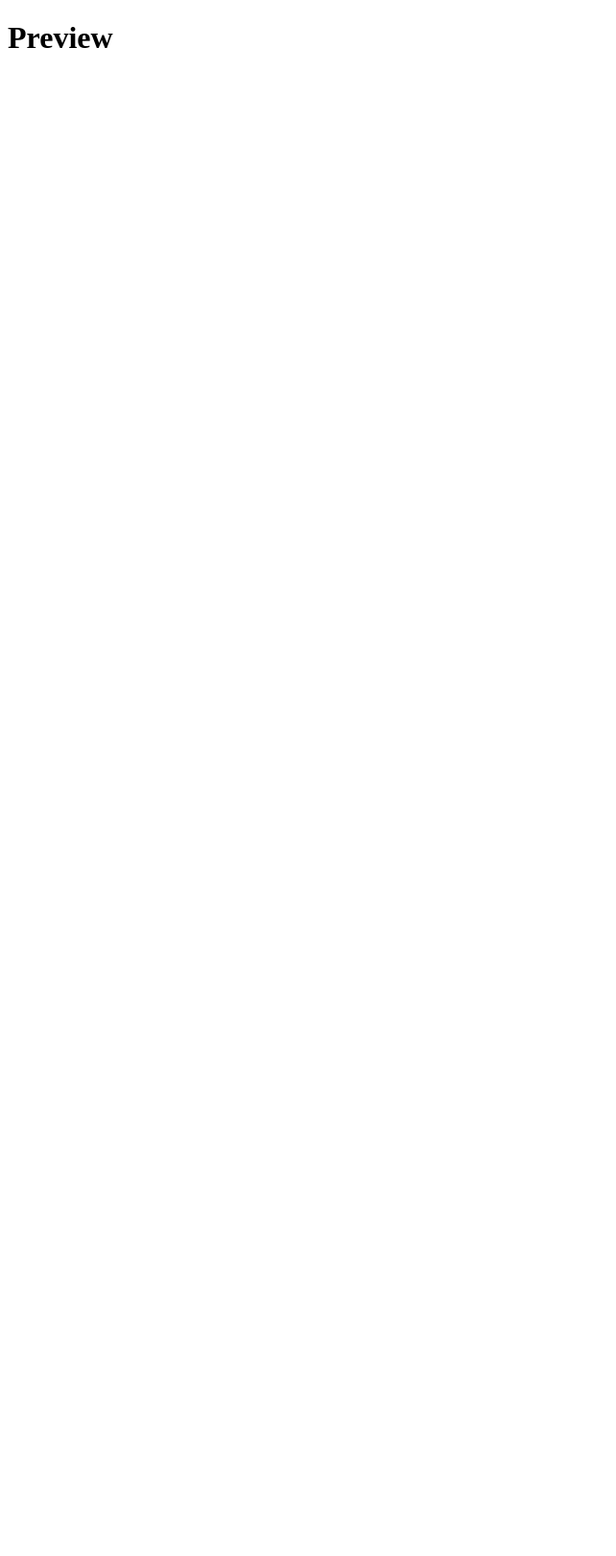
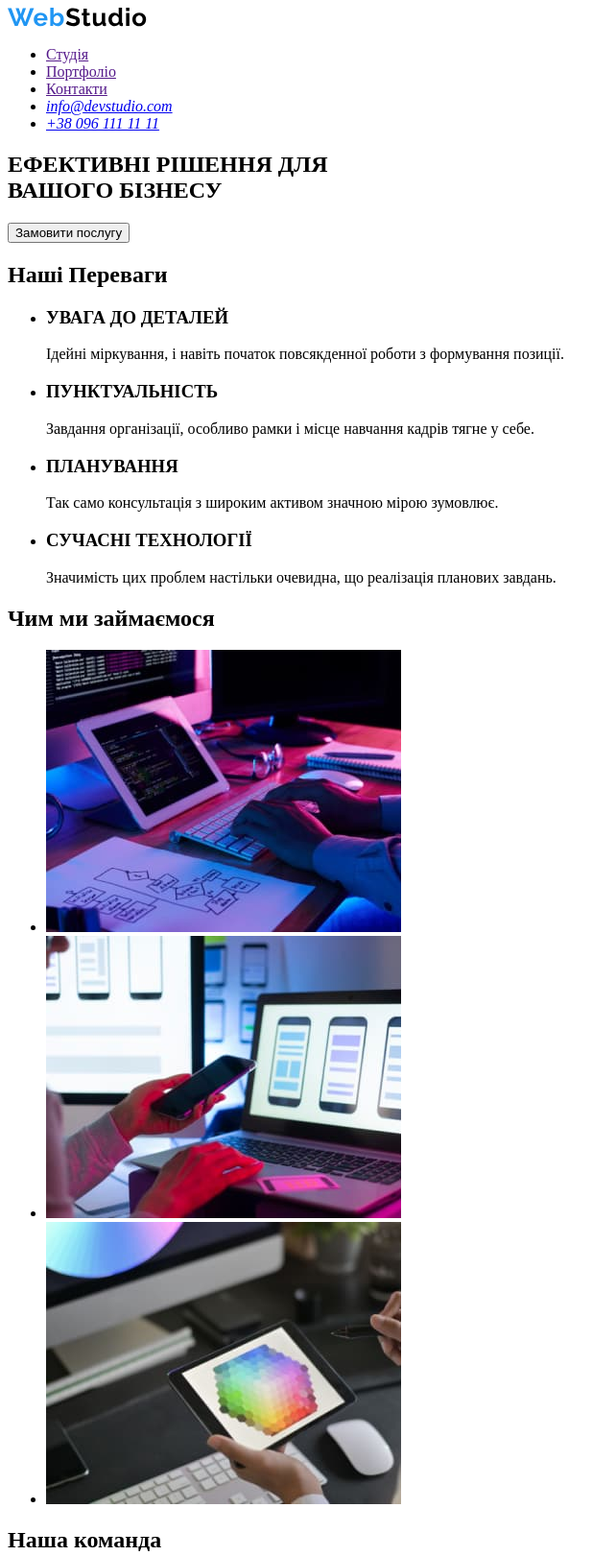
Before and after one commit to stskrypnyk/ProjectX, a plain HTML site: page index.html in a window 1280 px wide. Shown: the top 1621 px of the page at 96% size, without its empty margins (0-642 px from the left). Before the commit the page ends 800 px from the top, so only its background shows below. Drawn offline with Linux system fonts and the light colour scheme.

Commit message:
Homework1

```diff
--- a/index.html
+++ b/index.html
@@ -1,5 +1,5 @@
 <!DOCTYPE html>
-<html lang="en">
+<html lang="uk">
 <head>
     <meta charset="UTF-8">
     <meta http-equiv="X-UA-Compatible" content="IE=edge">
@@ -7,6 +7,92 @@
     <title>Document</title>
 </head>
 <body>
-    <h1>Preview</h1>
+    <header>
+        <nav>
+        <a href="/">
+            <img src="./images/WebStudio.svg" alt="Іконка" />
+        </a>
+
+        <ul>
+            <li><a href="" target="_blank">Студія</a></li>
+            <li><a href="" target="_blank">Портфоліо</a></li>
+            <li><a href="" target="_blank">Контакти</a></li>
+            <address>
+            <li><a href="mailto:info@devstudio.com">info@devstudio.com</a></li>
+            <li><a href="tel:+380961111111">+38 096 111 11 11</a></li>
+            </address>
+        </ul>
+        </nav>
+    </header>
+    <main>
+        <section>
+                <h1>ЕФЕКТИВНІ РІШЕННЯ ДЛЯ <br />ВАШОГО БІЗНЕСУ</h1>
+                <button type="button">Замовити послугу</button>
+        </section>
+
+        <section>
+            <h2>Наші Переваги</h2>
+            <ul>
+                <li>
+                    <h3>УВАГА ДО ДЕТАЛЕЙ</h3>
+                    <p>Ідейні міркування, і навіть початок повсякденної роботи з формування позиції.</p>
+                </li>
+                <li>
+                    <h3>ПУНКТУАЛЬНІСТЬ</h3>
+                    <p>Завдання організації, особливо рамки і місце навчання кадрів тягне у себе.</p>
+                </li>
+                <li>
+                    <h3>ПЛАНУВАННЯ</h3>
+                    <p>Так само консультація з широким активом значною мірою зумовлює.</p>
+                </li>
+                <li>
+                    <h3>СУЧАСНІ ТЕХНОЛОГІЇ</h3>
+                    <p>Значимість цих проблем настільки очевидна, що реалізація планових завдань.</p>
+                </li>
+            </ul>
+        </section>
+
+        <section>
+            <h2>Чим ми займаємося</h2>
+            <ul>
+            <li><img src="./images/box_1.jpg" alt="Картинка 1"></li>
+            <li><img src="./images/box_2.jpg" alt="Картинка 2"></li>
+            <li><img src="./images/box_3.jpg" alt="Картинка 3"></li>
+            </ul>
+        </section>
+
+        <section>
+                <h2>Наша команда</h2>
+                <img src="./images/ihor.jpg" alt="Ігор Дем'яненко" width="270">
+                <h4>Ігор Дем'яненко</h4>
+                <p lang="en">Product Designer</p>
+                </img>
+                <img src="./images/olga.jpg" alt="Ольга Рєпіна" width="270">
+                <h4>Ольга Рєпіна</h4>
+                <p lang="en">Frontend Developer</p>
+                </img>
+                <img src="./images/mykola.jpg" alt="Микола Тарасов" width="270">
+                <h4>Микола Тарасов</h4>
+                <p lang="en">Marketing</p>
+                </img>
+                <img src="./images/mykhailo.jpg" alt="Михайло Єрмаков" width="270">
+                <h4>Михайло Єрмаков</h4>
+                <p lang="en">UI Designer</p>
+                </img>
+        </section>
+    </main>
+    <footer>
+        <nav>
+            <ul>
+                <li><a href="/">
+                <img src="./images/WebStudio.svg" alt="icon" /></li>
+                <address>
+                    <li><a href="https://goo.gl/maps/smTfKD6mUD5czjNc8">м. Київ, пр-т Лесі Українки, 26</a></li>
+                    <li><a href="mailto:info@devstudio.com">info@devstudio.com</a></li>
+                    <li><a href="tel:+380961111111">+38 096 111 11 11</a></li>
+                </address>
+            </ul>
+        </nav>
+    </footer>
 </body>
 </html>
```
Also changed, not shown: .prettierrc.json (added), images/WebStudio.svg (added), images/box_1.jpg (added), images/box_2.jpg (added), images/box_3.jpg (added), images/ihor.jpg (added), images/mykhailo.jpg (added), images/mykola.jpg (added), images/olga.jpg (added), 1 other file.
